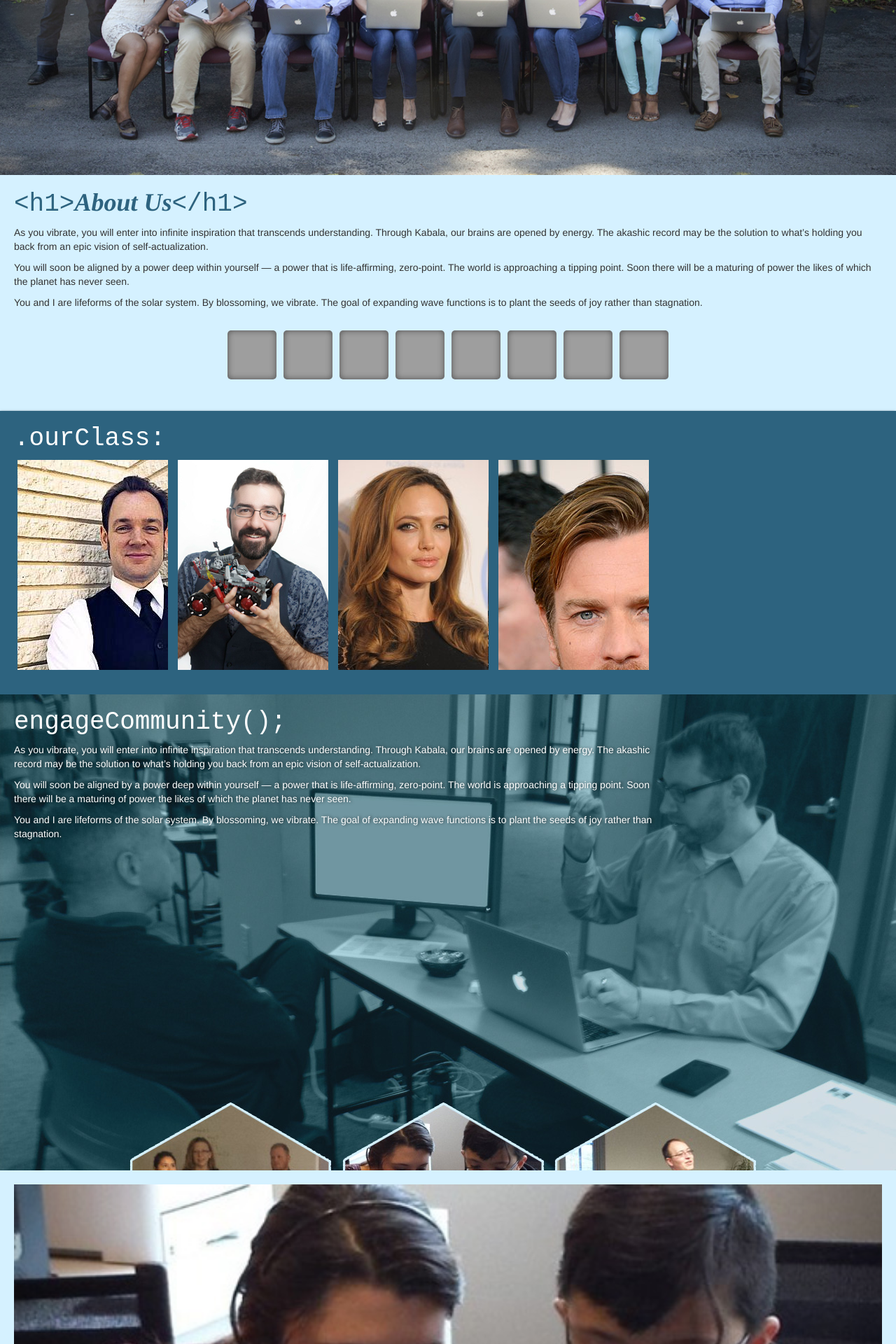
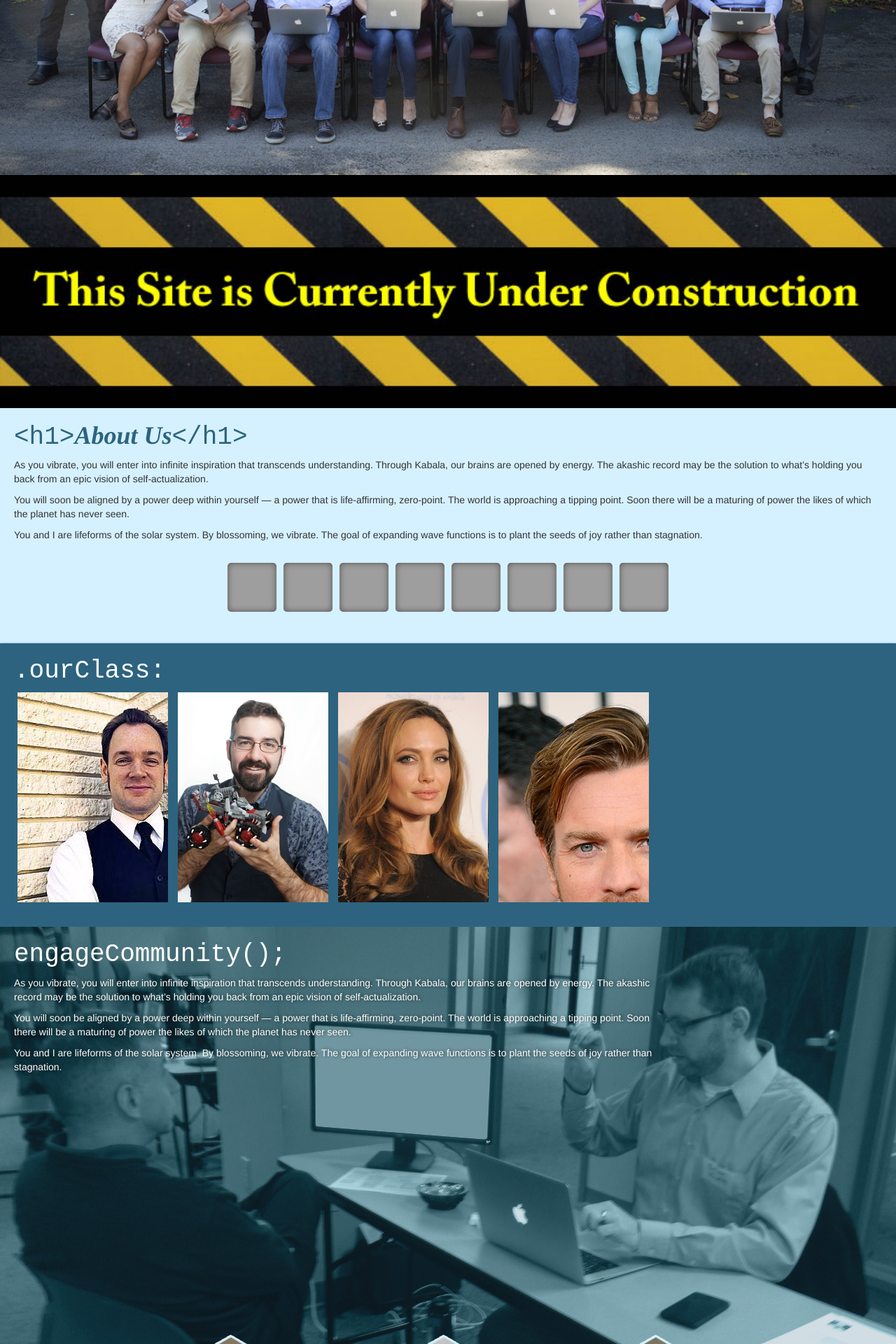
Before and after one commit to NSS-Cohort-11/NSS-Cohort-11.github.io, a Jekyll site: the page built from index.html, in a window 1280 px wide. Shown: the part 556-2476 px from the top of the page at 70% size. Built offline with Jekyll 4.4.1, drawn with Linux system fonts in a browser that asks for light colours; grey boxes are pictures that could not be loaded.

Commit message:
add under construction banner

```diff
--- /dev/null
+++ b/_includes/underConstruction.html
@@ -0,0 +1 @@
+<img src="/images/underConstructionBanner.jpg" alt="Under Construction" style="width: 100%">
--- a/index.html
+++ b/index.html
@@ -1,7 +1,7 @@
 ---
 layout: default
 ---
-
+{% include underConstruction.html %}
 {% include intro.html %}
 {% include students.html %}
 {% include studentLife.html %}
```
Also changed, not shown: images/UnderConstructionBanner.jpg (added).
